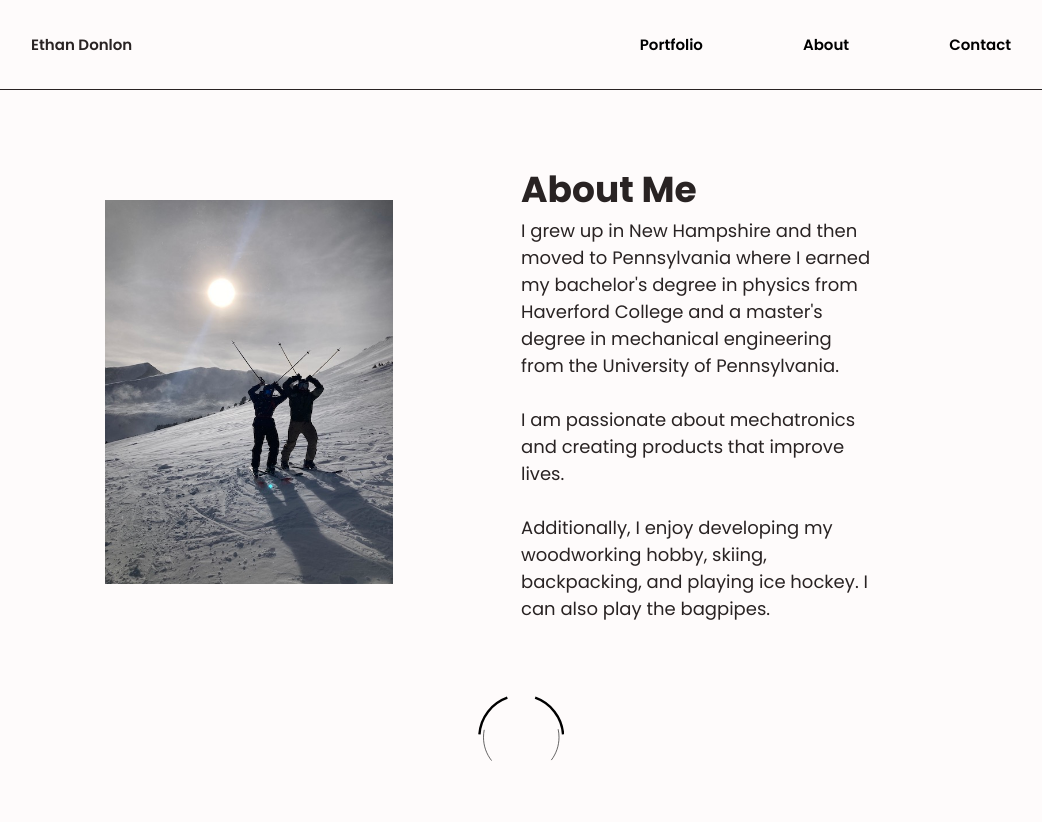
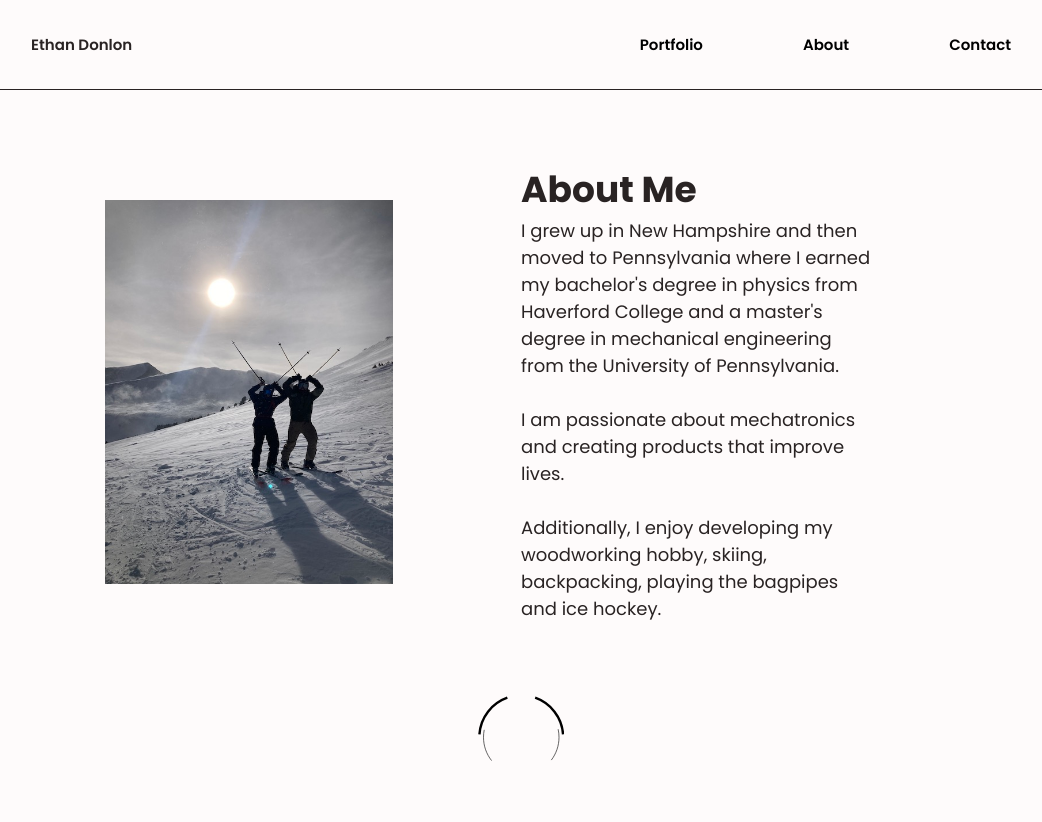
Before and after one commit to elidonner/PersonalWebsite, a Flask app: page /about in a window 1280 px wide. Shown: the top 822 px of the page, without its empty margins (119-1161 px from the left). Run offline with Flask 2, Linux system fonts and the light colour scheme; some libraries are stand-ins or nearby versions.

Commit message:
more typos

```diff
--- a/templates/about.html
+++ b/templates/about.html
@@ -17,7 +17,7 @@
         <br /><br />
         I am passionate about mechatronics and creating products that improve lives.
         <br /><br />
-        Additionally, I enjoy developing my woodworking hobby, skiing, backpacking, and playing ice hockey. I can also play the bagpipes.
+        Additionally, I enjoy developing my woodworking hobby, skiing, backpacking, playing the bagpipes and ice hockey.
       </p>
       <!-- TODO: ADD Krypto -->
       <!-- <h3 class="xxlarge">Fun Stuff</h3>
```
